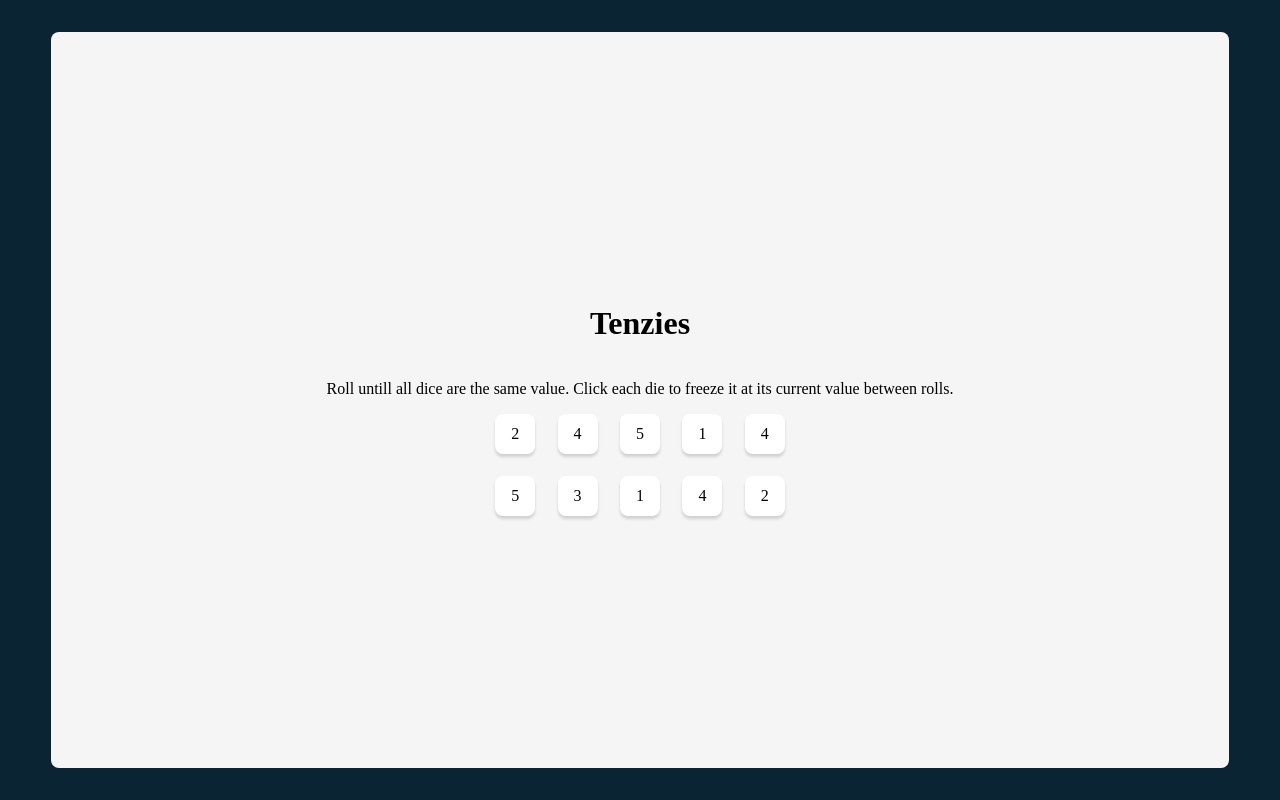
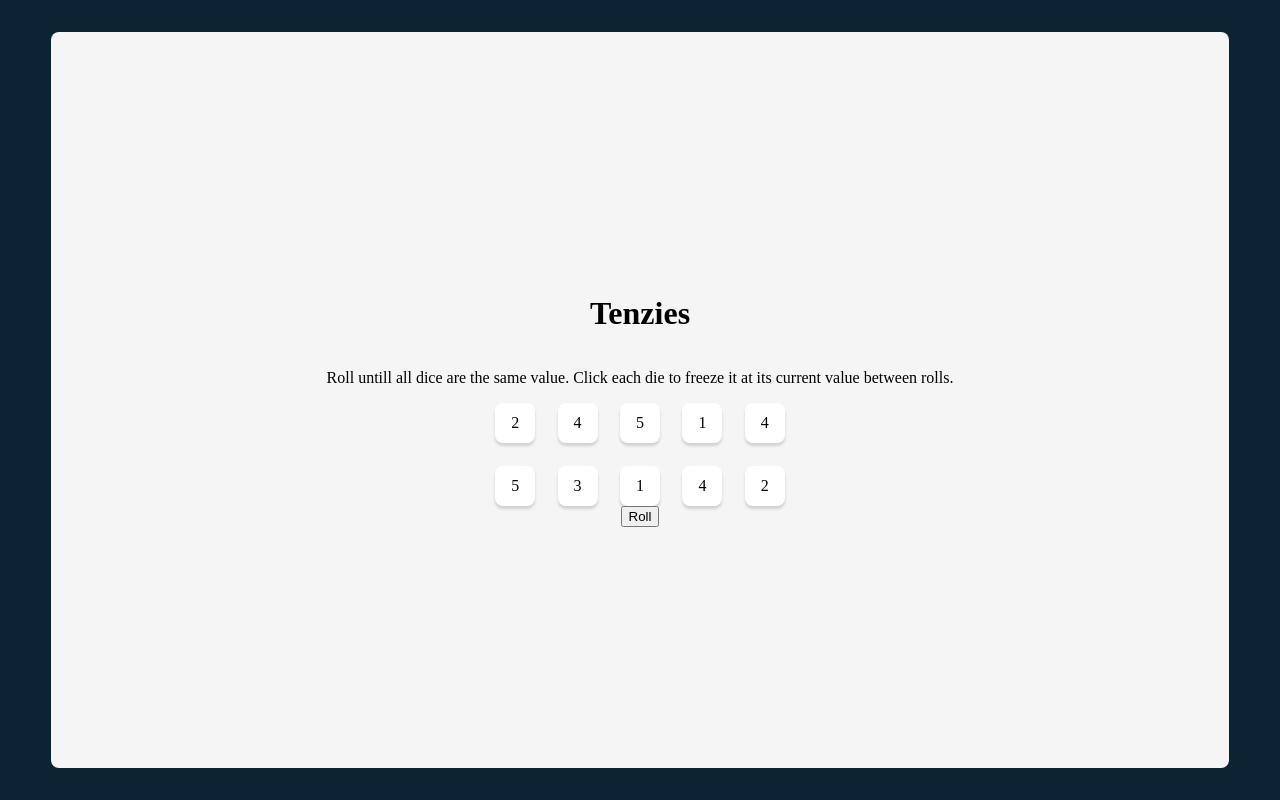
Before and after one commit to michaelrn2288/tenzies, a React (Vite) app: page / in a window 1280 px wide. Built offline with nearby package versions, Linux system fonts and the light colour scheme.

Commit message:
add roll dice button

```diff
--- a/src/App.jsx
+++ b/src/App.jsx
@@ -42,6 +42,9 @@ export default function App() {
             <div className="dice-container">
                 {diceElement}
             </div>
+            <button
+                onClick={()=>setDice(generateDice())}
+            >Roll</button>
         </main>
     )
 }
```
